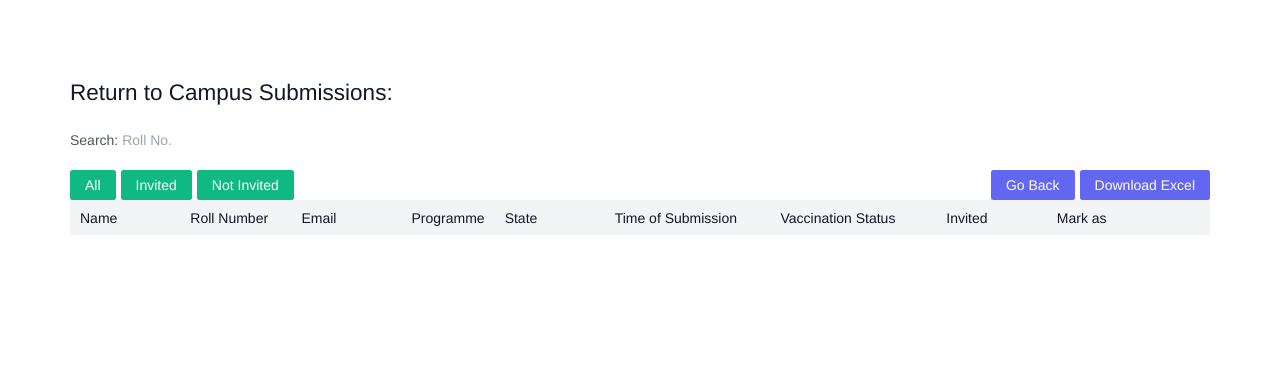
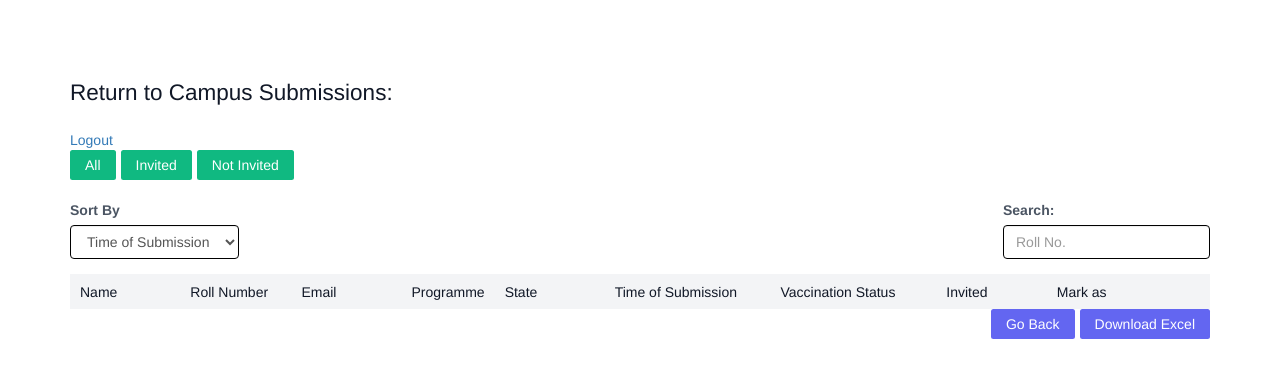
Before and after one commit to swciitg/msh-booking-portal, a Django app: page /campus_return/admin-view/invited/ in a window 1280 px wide. Shown: the top 378 px of the page. Run offline with Django 3.2, Linux system fonts and the light colour scheme; the visitor is signed in with stand-in values (Sample User, id 1); data that the repository does not hold is empty; style sheets or scripts are compiled from the project's sources; some libraries are stand-ins or nearby versions.

Commit message:
Added sorting in admin-view

```diff
--- a/msh_booking_portal/hab_portal/views.py
+++ b/msh_booking_portal/hab_portal/views.py
@@ -318,14 +318,23 @@ def HABThanks(request):
 @login_required(login_url='/campus_return/accounts/login/')
 def AdminView(request):
     if request.user.is_staff:
-        url_parameter = request.GET.get("q")
+
+        url_parameter = request.GET.get("user-input")
+        url_param = request.GET.get("sortid")
+
+        if url_param:
+            url_param=url_param
+        else:
+            url_param="time_of_submission"
 
         if url_parameter:
             HABforms = NewHABModel.objects.filter(
-                roll_number__icontains=url_parameter).order_by('time_of_submission')
+                roll_number__icontains=url_parameter).order_by(url_param)
 
         else:
-            HABforms = NewHABModel.objects.all().order_by('time_of_submission')
+            HABforms = NewHABModel.objects.all().order_by(url_param)
+
+        context = {"HABforms": HABforms}
 
         if request.is_ajax():
             html = render_to_string(
@@ -336,7 +345,7 @@ def AdminView(request):
             data_dict = {"html_from_view": html}
 
             return JsonResponse(data=data_dict, safe=False)
-        context = {"HABforms": HABforms}
+
         return render(request, 'hab_portal/complete/entries.html', context)
     else:
         return HttpResponseForbidden()
@@ -344,14 +353,20 @@ def AdminView(request):
 @login_required(login_url='/campus_return/accounts/login/')
 def AdminInvited(request):
     if request.user.is_staff:
-        url_parameter = request.GET.get("q")
+        url_parameter = request.GET.get("user-input")
+        url_param = request.GET.get("sortid")
+
+        if url_param:
+            url_param=url_param
+        else:
+            url_param="time_of_submission"
 
         if url_parameter:
             HABforms = NewHABModel.objects.filter(
-                roll_number__icontains=url_parameter).order_by('time_of_submission')
+                roll_number__icontains=url_parameter).order_by(url_param)
 
         else:
-            HABforms = NewHABModel.objects.all().order_by('time_of_submission')
+            HABforms = NewHABModel.objects.all().order_by(url_param)
 
         if request.is_ajax():
             html = render_to_string(
@@ -370,14 +385,20 @@ def AdminInvited(request):
 @login_required(login_url='/campus_return/accounts/login/')
 def AdminNotInvited(request):
     if request.user.is_staff:
-        url_parameter = request.GET.get("q")
+        url_parameter = request.GET.get("user-input")
+        url_param = request.GET.get("sortid")
+
+        if url_param:
+            url_param=url_param
+        else:
+            url_param="time_of_submission"
 
         if url_parameter:
             HABforms = NewHABModel.objects.filter(
-                roll_number__icontains=url_parameter).order_by('time_of_submission')
+                roll_number__icontains=url_parameter).order_by(url_param)
 
         else:
-            HABforms = NewHABModel.objects.all().order_by('time_of_submission')
+            HABforms = NewHABModel.objects.all().order_by(url_param)
 
         if request.is_ajax():
             html = render_to_string(
--- a/msh_booking_portal/msh_booking_portal/urls.py
+++ b/msh_booking_portal/msh_booking_portal/urls.py
@@ -5,10 +5,10 @@ from django.contrib.staticfiles.urls import staticfiles_urlpatterns
 
 from . import views
 
-
 urlpatterns = [
     path('campus_return/admin/', admin.site.urls),
     path('campus_return/accounts/login/',views.LoginAllAuthView.as_view()),
+    path('campus_return/accounts/logout/',views.LogoutAllAuthView.as_view(),name="signout"),
     path('campus_return/accounts/', include('allauth.urls')),
     path('campus_return/logout/', LogoutView.as_view()),
     path('campus_return/', include('hab_portal.urls')),
--- a/msh_booking_portal/msh_booking_portal/views.py
+++ b/msh_booking_portal/msh_booking_portal/views.py
@@ -1,7 +1,10 @@
 from django.shortcuts import redirect
 
-from allauth.account.views import LoginView
+from allauth.account.views import LoginView, LogoutView
 
 
 class LoginAllAuthView(LoginView):
     template_name = "login.html"
+
+class LogoutAllAuthView(LogoutView):
+    template_name = "login.html"
--- /dev/null
+++ b/msh_booking_portal/static/hab_portal/base2.js
@@ -0,0 +1,25 @@
+var HostelVar = document.baseURI
+var endpoint = HostelVar
+const forms_div = $('#replaceable-content')
+
+var ajax_filter = function() {
+    var user_input = $('#user-input').val();
+    var sortid = $('#sort').val();
+    $.ajax({
+        url: endpoint,
+        type: 'GET',
+        data: {
+            'user-input': user_input,
+            'sortid': sortid,
+        },
+        dataType: 'json',
+        success: function(data) {
+            forms_div.promise().then(()=>{
+                forms_div.html(data['html_from_view'])
+            })
+        }
+    });
+};
+
+$('#sort').on('change', ajax_filter);
+$('#user-input').on('keyup', ajax_filter);
--- a/msh_booking_portal/templates/hab_portal/complete/admin.html
+++ b/msh_booking_portal/templates/hab_portal/complete/admin.html
@@ -48,6 +48,7 @@
                 }
             });
         }
+
     </script>
 
 </head>
@@ -56,12 +57,35 @@
     <section class="text-gray-600 body-font">
         <div class="container px-5 py-24 mx-auto">
 
-        <h1 class="sm:text-4xl text-3xl font-medium title-font mb-2 text-gray-900">Return to Campus Submissions:</h1>
-            <div>
-              <br>
-              Search:  <input id="user-input" placeholder="Roll No.">
+            <h1 class="sm:text-4xl text-3xl font-medium title-font mb-2 text-gray-900">Return to Campus Submissions:</h1><br>
+            <a href="{% url 'signout' %}">Logout</a>
+            <div class="flex flex-row justify-start">
+                <a href="{% url 'hab_portal:admin-view'%}"><button class="  text-white bg-green-500 border-0 py-2 px-6 mr-2 focus:outline-none hover:bg-green-600 rounded">All</button></a>
+
+                <a href="{% url 'hab_portal:admin-invited' %}"><button class="  text-white bg-green-500 border-0 py-2 px-6 mr-2 focus:outline-none hover:bg-green-600 rounded">Invited</button></a>
+
+                <a href="{% url 'hab_portal:admin-not-invited' %}"><button class="  text-white bg-green-500 border-0 py-2 px-6 focus:outline-none hover:bg-green-600 rounded">Not Invited</button></a>
+            </div><br>
+
+            <div class="flex flex-row justify-between">
+                <div class="form-group">
+                    <label for="SortBy">Sort By</label>
+                    <select class="form-control" id="sort" style="border-color: black;">
+                        <option selected="true" value="time_of_submission">Time of Submission</option>
+                        <option value="name">Name</option>
+                        <option value="programme">Programme</option>
+                        <option value="returning_from_state">State</option>
+                        <option value="roll_number">Roll Number</option>
+                        <option value="vaccination_status">Vaccination Status</option>
+                        <option value="invite_sent">Invitation Status</option>
+                    </select>
                 </div>
-           <br>
+
+                <div class="form-group">
+                    <label for="search">Search:  </label>
+                    <input class="form-control" style="border-color: black;" id="user-input" placeholder="Roll No.">
+                </div>
+            </div>
 
             <table class="table-auto w-full text-left whitespace-no-wrap">
                 <tbody>
@@ -76,17 +100,17 @@
                         <th width="10%" class="px-4 py-3 title-font font-medium text-gray-900 bg-gray-100">Invited</th>
                         <th width="15%" class="px-4 py-3 title-font font-medium text-gray-900 bg-gray-100">Mark as</th>
                     </tr>
+                </tbody>
+            </table>
 
             {% block content %}
             {% endblock %}
 
-           </tbody>
-           </table>
-
         </div>
     </section>
 
-        <script src="{% static 'hab_portal/base.js' %}"></script>
+    <script src="{% static 'hab_portal/base2.js' %}"></script>
+
 
 </body>
 </html>
--- a/msh_booking_portal/templates/hab_portal/partial/partial_admin.html
+++ b/msh_booking_portal/templates/hab_portal/partial/partial_admin.html
@@ -1,3 +1,4 @@
+<table>
     <tr>
         <td width="10%" class="px-4 py-3">{{ item.name }}</td>
         <td width="10%" class="px-4 py-3 ">{{ item.roll_number }}</td>
@@ -17,3 +18,4 @@
             </td>
         {% endif %}
     </tr>
+</table>
--- a/msh_booking_portal/templates/hab_portal/partial/partial_invited.html
+++ b/msh_booking_portal/templates/hab_portal/partial/partial_invited.html
@@ -6,14 +6,7 @@
         {% endif %}
     {% endfor %}
 
-    <div class="flex flex-row justify-between">
-        <div class="flex flex-row justify-around">
-            <a href="{% url 'hab_portal:admin-view'%}"><button class="  text-white bg-green-500 border-0 py-2 px-6 mr-2 focus:outline-none hover:bg-green-600 rounded">All</button></a>
-
-            <a href="{% url 'hab_portal:admin-invited' %}"><button class="  text-white bg-green-500 border-0 py-2 px-6 mr-2 focus:outline-none hover:bg-green-600 rounded">Invited</button></a>
-
-            <a href="{% url 'hab_portal:admin-not-invited' %}"><button class="  text-white bg-green-500 border-0 py-2 px-6 focus:outline-none hover:bg-green-600 rounded">Not Invited</button></a>
-        </div>
+    <div class="flex flex-row justify-end">
         <div class="flex flex-row justify-around">
             <a href="../">
                 <button class="text-white bg-indigo-500 border-0 py-2 px-6 focus:outline-none hover:bg-indigo-600 mr-2 rounded">Go Back</button></a><br>
```
Also changed, not shown: msh_booking_portal/templates/hab_portal/partial/partial_entries.html (+1 -8 lines), msh_booking_portal/templates/hab_portal/partial/partial_not_invited.html (+1 -8 lines). Lines whose indentation alone changed are shown as unchanged.
